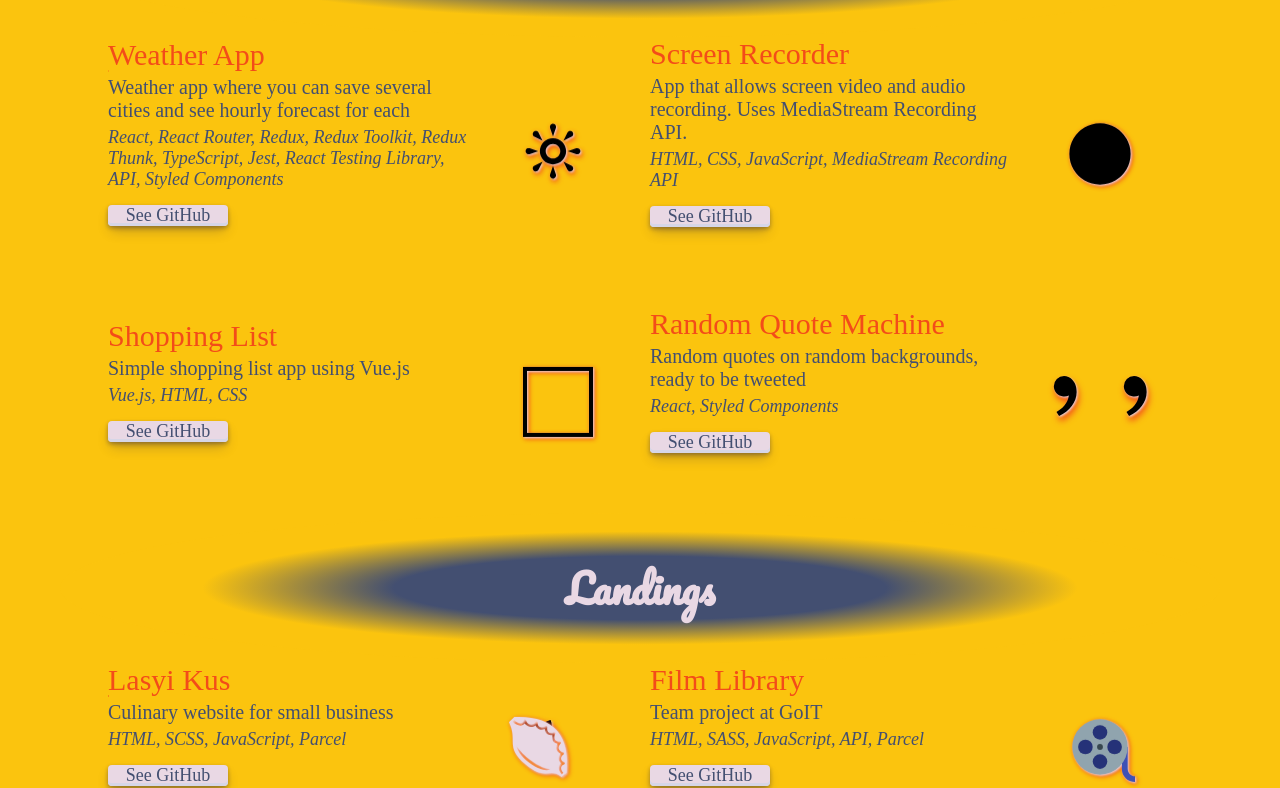
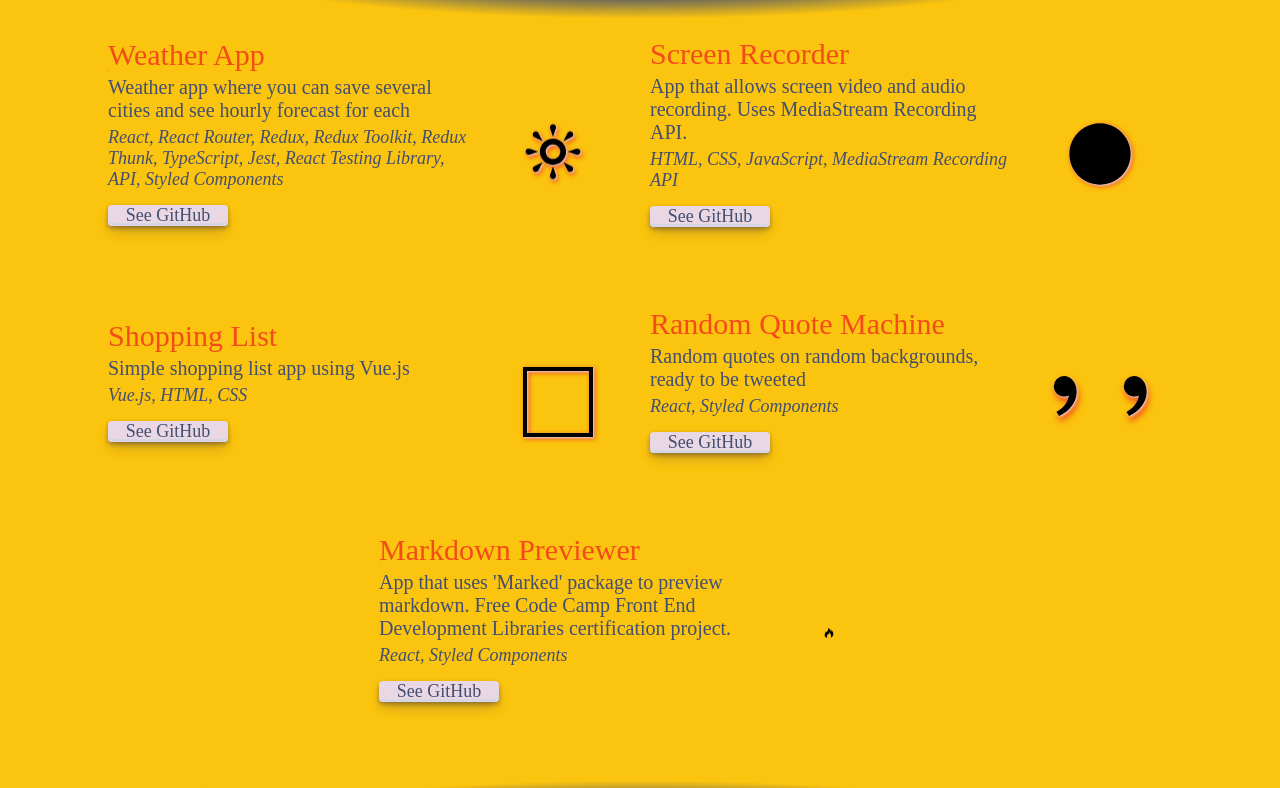
Before and after one commit to InnaForkert/portfolio, a React (Create React App) app: page / in a window 1280 px wide. Shown: the part 958-1746 px from the top of the page. Built offline with nearby package versions, Linux system fonts and the light colour scheme; a web font is replaced by a local one.

Commit message:
add: marcdown previewer project

```diff
--- a/src/data/projects.js
+++ b/src/data/projects.js
@@ -5,6 +5,7 @@ import {
   Circle,
   CrossIcon,
   Dumpling,
+  Fire,
   IceCream,
   Quote,
   Rain,
@@ -128,6 +129,16 @@ export const categories = [
         ready: false,
       },
       {
+        name: "Markdown Previewer",
+        description:
+          "App that uses 'Marked' package to preview markdown. Free Code Camp Front End Development Libraries certification project.",
+        tech: "React, Styled Components",
+        link: "https://innaforkert.github.io/markdown-previewer/",
+        git: "https://github.com/InnaForkert/markdown-previewer",
+        ready: true,
+        icon: <Fire />,
+      },
+      {
         name: "",
         description: "",
         tech: "",
--- a/src/utils/icons.styled.jsx
+++ b/src/utils/icons.styled.jsx
@@ -10,6 +10,7 @@ import { IoLogoOctocat, IoIosIceCream } from "react-icons/io";
 import { FcFilmReel } from "react-icons/fc";
 import { AiFillApple } from "react-icons/ai";
 import { GiPlainCircle } from "react-icons/gi";
+import { ImFire } from "react-icons/im";
 
 const upDown = keyframes`
   0% {
@@ -313,7 +314,6 @@ export const Apple = styled(AiFillApple)`
   cursor: pointer;
   user-select: none;
   color: black;
-  filter: none;
   filter: drop-shadow(1px 1px 1px ${white}) drop-shadow(1px 1px 2px ${orange});
 
   .active & {
@@ -334,3 +334,18 @@ export const Circle = styled(GiPlainCircle)`
     visibility: hidden;
   }
 `;
+
+export const Fire = styled(ImFire)`
+  width: 10px;
+  height: 10px;
+  cursor: pointer;
+  user-select: none;
+  color: black;
+  transition: transform 20s;
+  z-index: 2;
+  cursor: zoom-in;
+  .active & {
+    transform: scale(200);
+    cursor: zoom-out;
+  }
+`;
```
